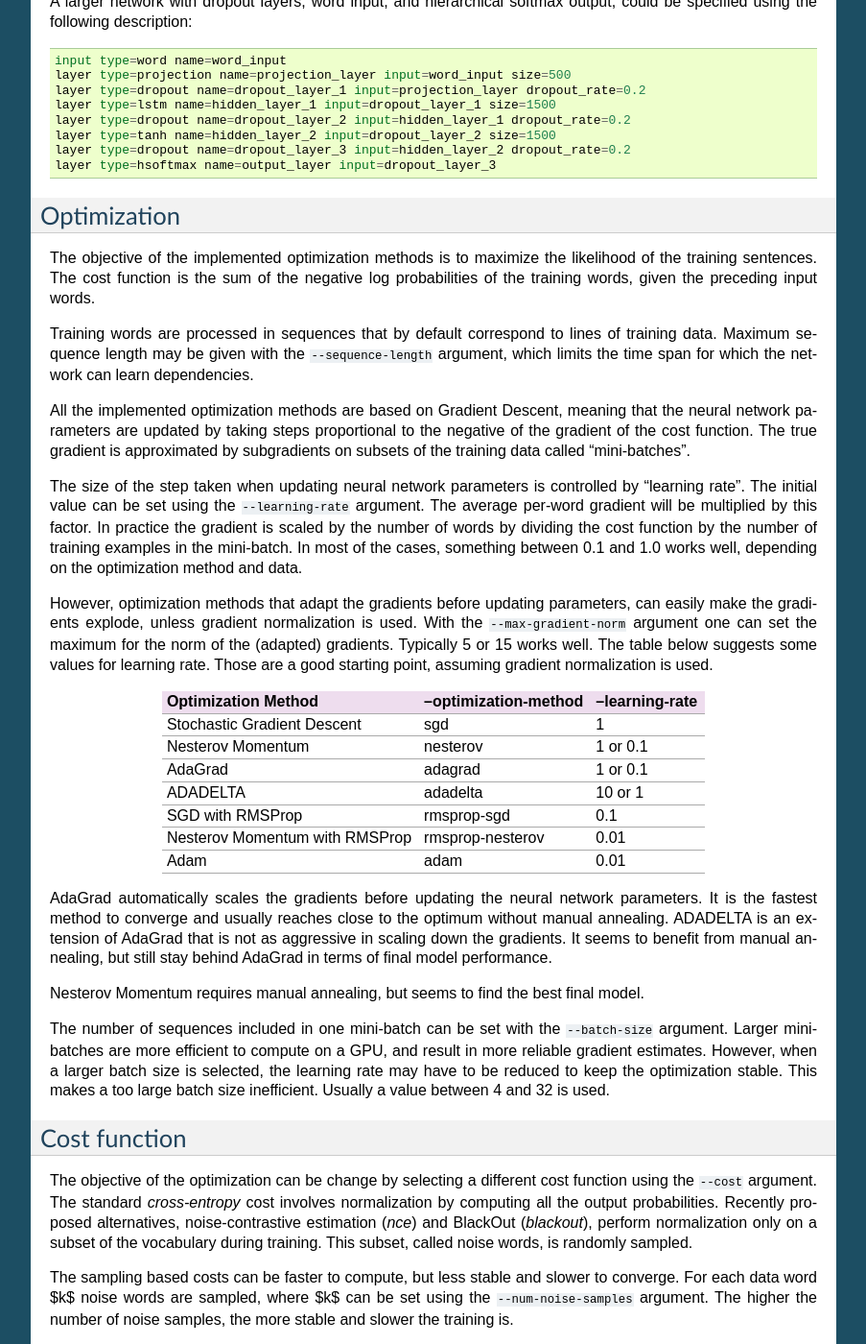
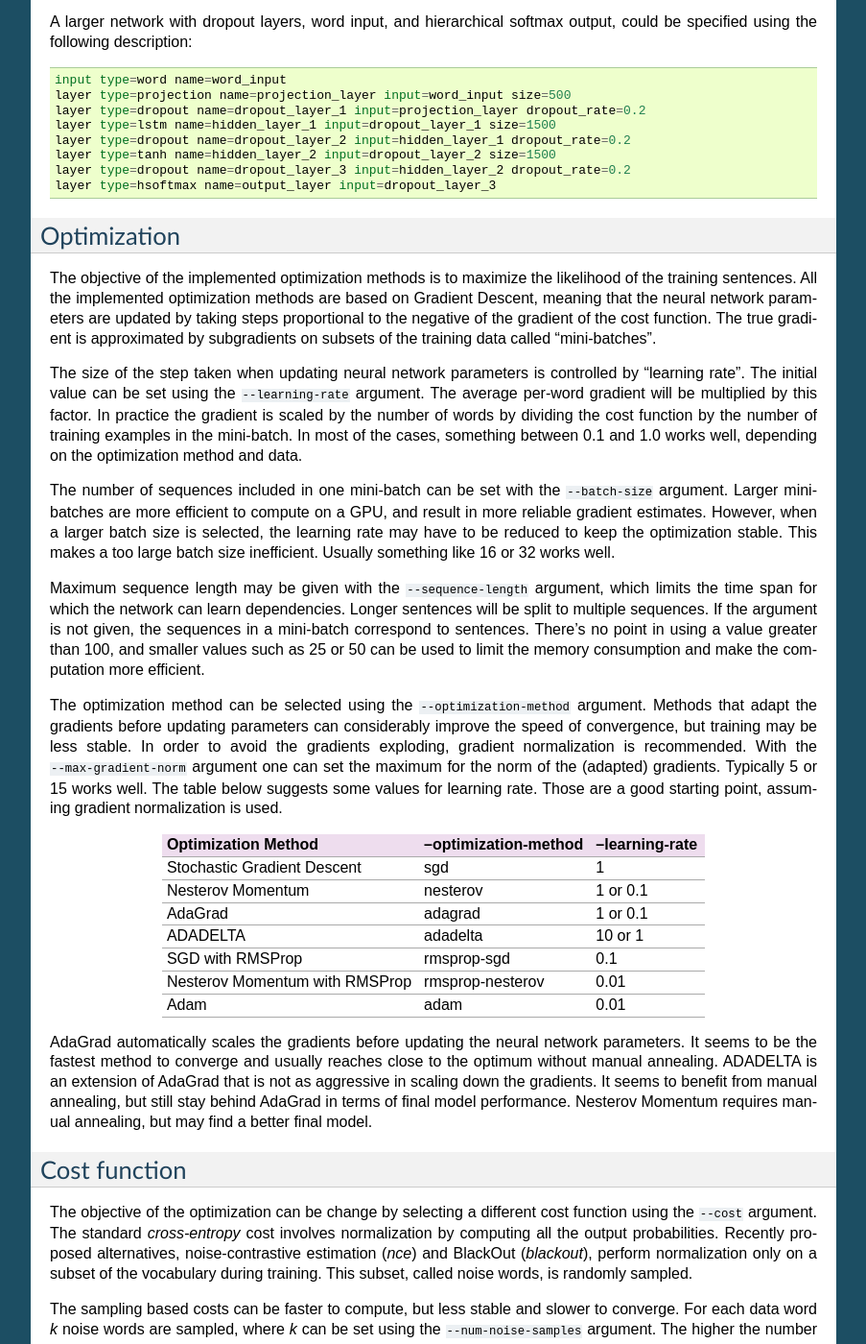
Before and after one commit to senarvi/theanolm, a Sphinx documentation site: the page built from docs/training.rst, in a window 1280 px wide and 1400 px high, scrolled down 1549 px. Shown: the whole window at 96% size, without its empty margins (198-1101 px from the left). Built offline with Sphinx 7.4.7, drawn with Linux system fonts in a browser that asks for light colours; pages that are not in the unit, such as notebooks, are missing from menus; some of the changed text lies outside the part shown.

Commit message:
Improved text.

```diff
--- a/docs/training.rst
+++ b/docs/training.rst
@@ -33,7 +33,7 @@ noise-contrastive estimation, or BlackOut. These options are explained below:
   sampling a subset of the vocabulary for each mini-batch and contrast the
   correct target words to these *noise* words only, instead of the whole
   vocabulary. Only normal softmax output layer supports sampling. This is
-  explained in more detail below.
+  explained in the `Cost function` section below.
 
 A vocabulary has to be provided for ``theanolm train`` command using the
 ``--vocabulary`` argument. If classes are not used, the vocabulary is simply a
@@ -115,20 +115,11 @@ Optimization
 ------------
 
 The objective of the implemented optimization methods is to maximize the
-likelihood of the training sentences. The cost function is the sum of the
-negative log probabilities of the training words, given the preceding input
-words.
-
-Training words are processed in sequences that by default correspond to lines of
-training data. Maximum sequence length may be given with the
-``--sequence-length`` argument, which limits the time span for which the network
-can learn dependencies.
-
-All the implemented optimization methods are based on Gradient Descent, meaning
-that the neural network parameters are updated by taking steps proportional to
-the negative of the gradient of the cost function. The true gradient is
-approximated by subgradients on subsets of the training data called
-“mini-batches”.
+likelihood of the training sentences. All the implemented optimization methods
+are based on Gradient Descent, meaning that the neural network parameters are
+updated by taking steps proportional to the negative of the gradient of the cost
+function. The true gradient is approximated by subgradients on subsets of the
+training data called “mini-batches”.
 
 The size of the step taken when updating neural network parameters is controlled
 by “learning rate”. The initial value can be set using the ``--learning-rate``
@@ -138,12 +129,28 @@ function by the number of training examples in the mini-batch. In most of the
 cases, something between 0.1 and 1.0 works well, depending on the optimization
 method and data.
 
-However, optimization methods that adapt the gradients before updating
-parameters, can easily make the gradients explode, unless gradient
-normalization is used. With the ``--max-gradient-norm`` argument one can set the
-maximum for the norm of the (adapted) gradients. Typically 5 or 15 works well.
-The table below suggests some values for learning rate. Those are a good
-starting point, assuming gradient normalization is used.
+The number of sequences included in one mini-batch can be set with the
+``--batch-size`` argument. Larger mini-batches are more efficient to compute on
+a GPU, and result in more reliable gradient estimates. However, when a larger
+batch size is selected, the learning rate may have to be reduced to keep the
+optimization stable. This makes a too large batch size inefficient. Usually
+something like 16 or 32 works well.
+
+Maximum sequence length may be given with the ``--sequence-length`` argument,
+which limits the time span for which the network can learn dependencies. Longer
+sentences will be split to multiple sequences. If the argument is not given, the
+sequences in a mini-batch correspond to sentences. There's no point in using a
+value greater than 100, and smaller values such as 25 or 50 can be used to limit
+the memory consumption and make the computation more efficient.
+
+The optimization method can be selected using the ``--optimization-method``
+argument. Methods that adapt the gradients before updating parameters can
+considerably improve the speed of convergence, but training may be less stable.
+In order to avoid the gradients exploding, gradient normalization is
+recommended. With the ``--max-gradient-norm`` argument one can set the maximum
+for the norm of the (adapted) gradients. Typically 5 or 15 works well. The table
+below suggests some values for learning rate. Those are a good starting point,
+assuming gradient normalization is used.
 
 +--------------------------------+-----------------------+-----------------+
 | Optimization Method            | --optimization-method | --learning-rate |
@@ -164,21 +171,12 @@ starting point, assuming gradient normalization is used.
 +--------------------------------+-----------------------+-----------------+
 
 AdaGrad automatically scales the gradients before updating the neural network
-parameters. It is the fastest method to converge and usually reaches close to
-the optimum without manual annealing. ADADELTA is an extension of AdaGrad that
-is not as aggressive in scaling down the gradients. It seems to benefit from
-manual annealing, but still stay behind AdaGrad in terms of final model
-performance.
-
-Nesterov Momentum requires manual annealing, but seems to find the best final
-model.
-
-The number of sequences included in one mini-batch can be set with the
-``--batch-size`` argument. Larger mini-batches are more efficient to compute on
-a GPU, and result in more reliable gradient estimates. However, when a larger
-batch size is selected, the learning rate may have to be reduced to keep the
-optimization stable. This makes a too large batch size inefficient. Usually a
-value between 4 and 32 is used.
+parameters. It seems to be the fastest method to converge and usually reaches
+close to the optimum without manual annealing. ADADELTA is an extension of
+AdaGrad that is not as aggressive in scaling down the gradients. It seems to
+benefit from manual annealing, but still stay behind AdaGrad in terms of final
+model performance. Nesterov Momentum requires manual annealing, but may find a
+better final model.
 
 Cost function
 -------------
@@ -191,7 +189,7 @@ proposed alternatives, noise-contrastive estimation (*nce*) and BlackOut
 training. This subset, called noise words, is randomly sampled.
 
 The sampling based costs can be faster to compute, but less stable and slower to
-converge. For each data word $k$ noise words are sampled, where $k$ can be set
+converge. For each data word *k* noise words are sampled, where *k* can be set
 using the ``--num-noise-samples`` argument. The higher the number of noise
 samples, the more stable and slower the training is.
 
```
